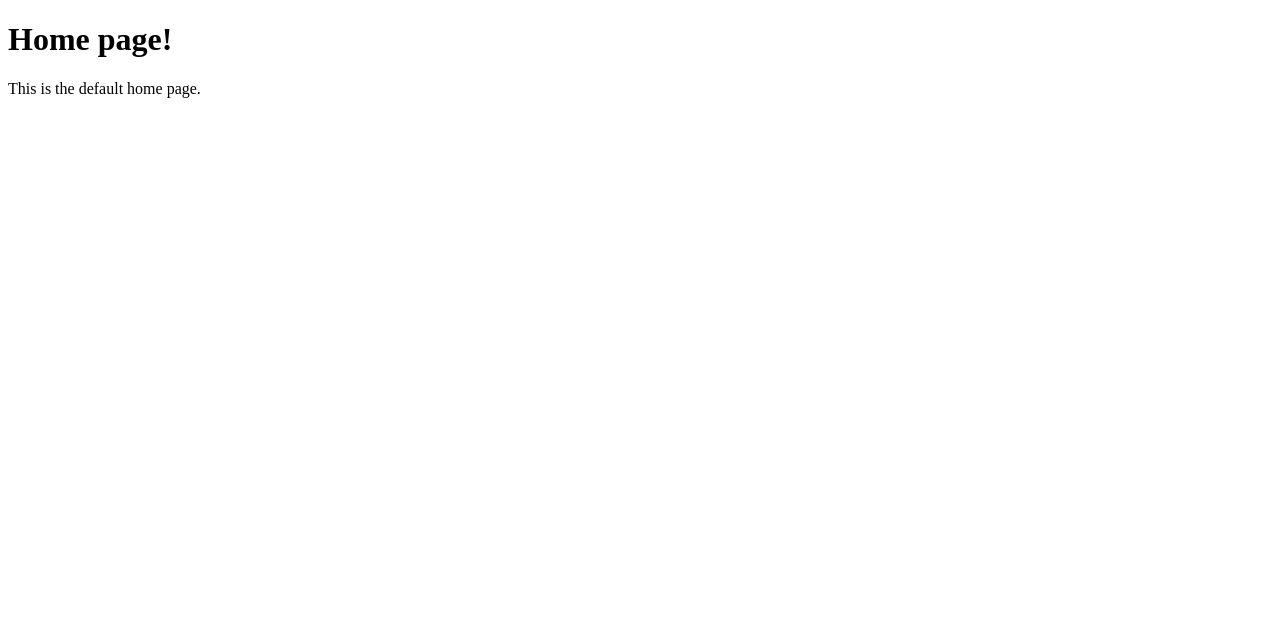
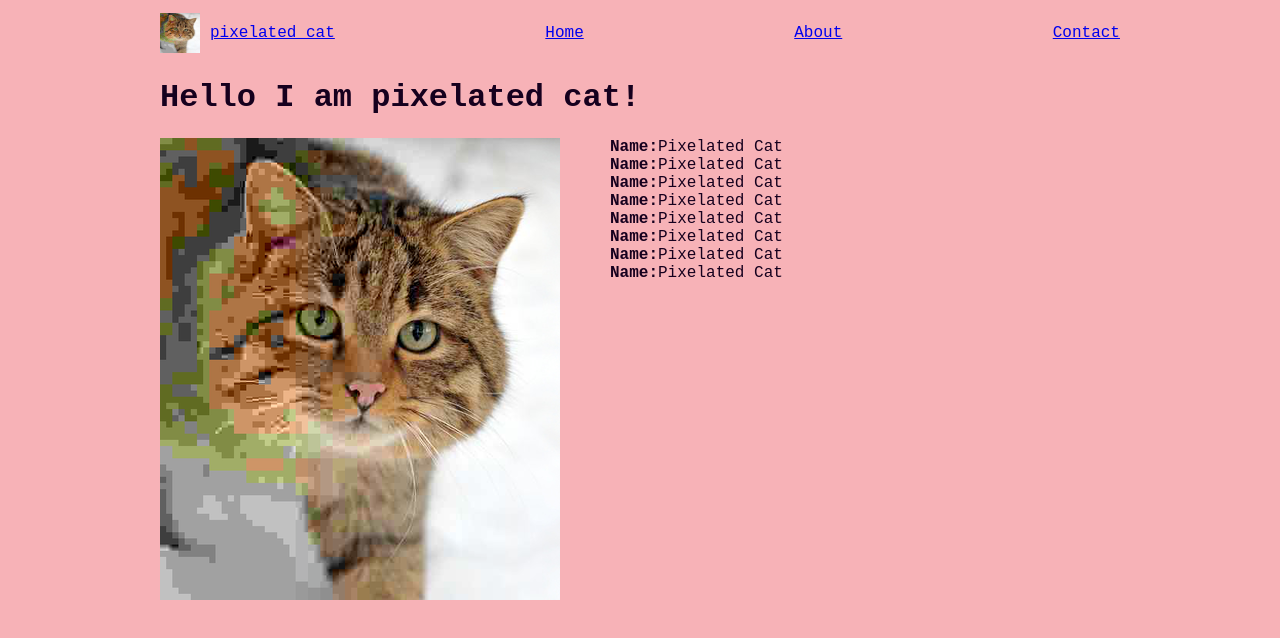
Before and after one commit to bloominstituteoftechnology/C-Web-Server, a plain HTML site: page src/serverroot/index.html in a window 1280 px wide. Drawn offline with Linux system fonts and the light colour scheme.

Commit message:
idea for cache_put

```diff
--- a/src/serverroot/index.html
+++ b/src/serverroot/index.html
@@ -3,11 +3,60 @@
 <html>
   <head>
     <title>It works!</title>
+    <link rel="stylesheet" href="./styles.css" />
   </head>
 
   <body>
-    <h1>Home page!</h1>
-
-    This is the default home page.
+    <div class="container">
+      <nav class="nav">
+        <a class="logo" href="/">
+          <img src="./cat.png" alt="It's a cat!" height="40" width="40" />
+          <span class="logo-name">pixelated cat</span>
+        </a>
+        <a href="/">Home</a>
+        <a href="/">About</a>
+        <a href="/">Contact</a>
+      </nav>
+      <main>
+        <h1>Hello I am pixelated cat!</h1>
+        <div class="card">
+          <img src="./cat.png" alt="Big cat" />
+          <div class="stats">
+            <div class="stat">
+              <span class="key">Name:</span
+              ><span class="value">Pixelated Cat</span>
+            </div>
+            <div class="stat">
+              <span class="key">Name:</span
+              ><span class="value">Pixelated Cat</span>
+            </div>
+            <div class="stat">
+              <span class="key">Name:</span
+              ><span class="value">Pixelated Cat</span>
+            </div>
+            <div class="stat">
+              <span class="key">Name:</span
+              ><span class="value">Pixelated Cat</span>
+            </div>
+            <div class="stat">
+              <span class="key">Name:</span
+              ><span class="value">Pixelated Cat</span>
+            </div>
+            <div class="stat">
+              <span class="key">Name:</span
+              ><span class="value">Pixelated Cat</span>
+            </div>
+            <div class="stat">
+              <span class="key">Name:</span
+              ><span class="value">Pixelated Cat</span>
+            </div>
+            <div class="stat">
+              <span class="key">Name:</span
+              ><span class="value">Pixelated Cat</span>
+            </div>
+          </div>
+        </div>
+      </main>
+    </div>
   </body>
 </html>
--- /dev/null
+++ b/src/serverroot/styles.css
@@ -0,0 +1,45 @@
+* {
+  box-sizing: border-box;
+}
+
+html {
+  font-size: 62.5%;
+}
+
+body {
+  font-size: 1.6rem;
+  font-family: 'Courier New', Courier, monospace;
+  color: #16001e;
+  background-color: #f7b2b7;
+}
+
+.container {
+  margin: 0 auto;
+  max-width: 960px;
+}
+
+.nav {
+  height: 50px;
+  display: flex;
+  align-items: center;
+  justify-content: space-between;
+}
+
+.nav .logo {
+  display: flex;
+  align-items: center;
+}
+
+.nav .logo img {
+  margin-right: 1rem;
+}
+
+.card {
+  display: grid;
+  grid-template-columns: 1fr 2fr;
+  grid-gap: 50px;
+}
+
+.card .stats .stat .key {
+  font-weight: bold;
+}
```
Also changed, not shown: src/serverroot/cat.png (renamed from src/serverroot/cat.jpg), 2 other files.
